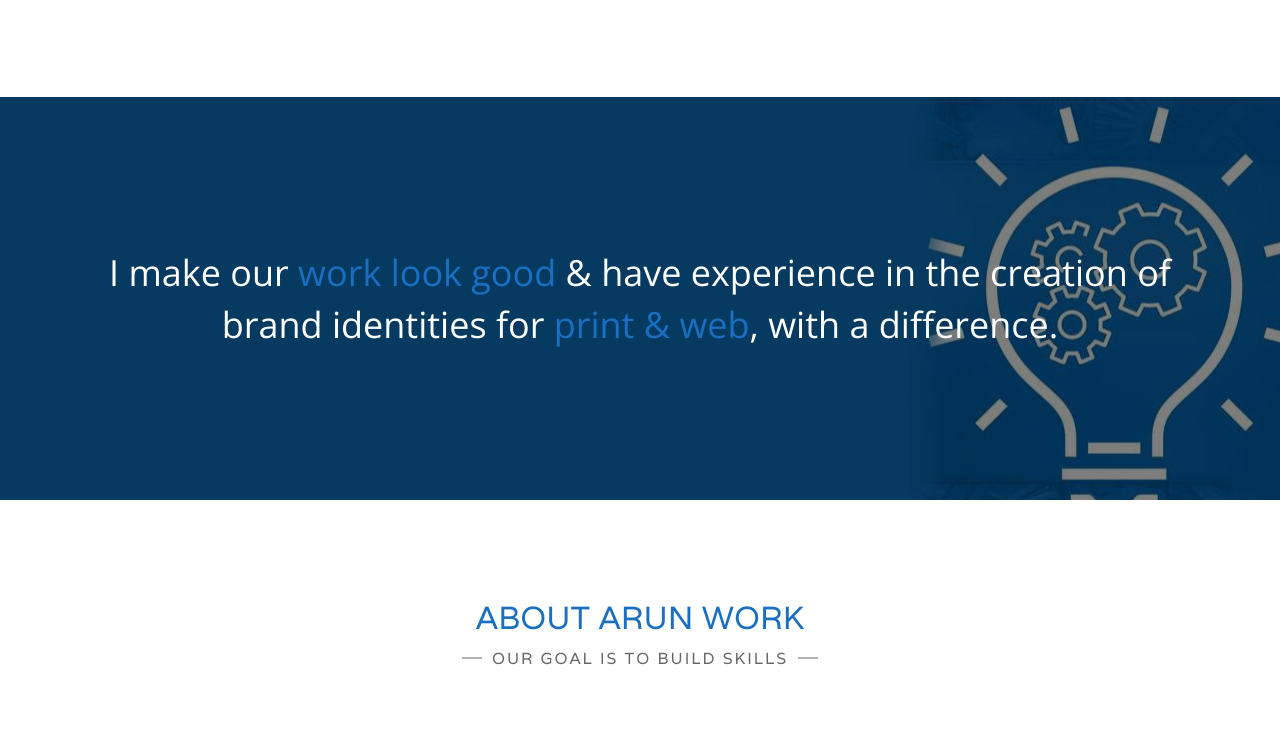
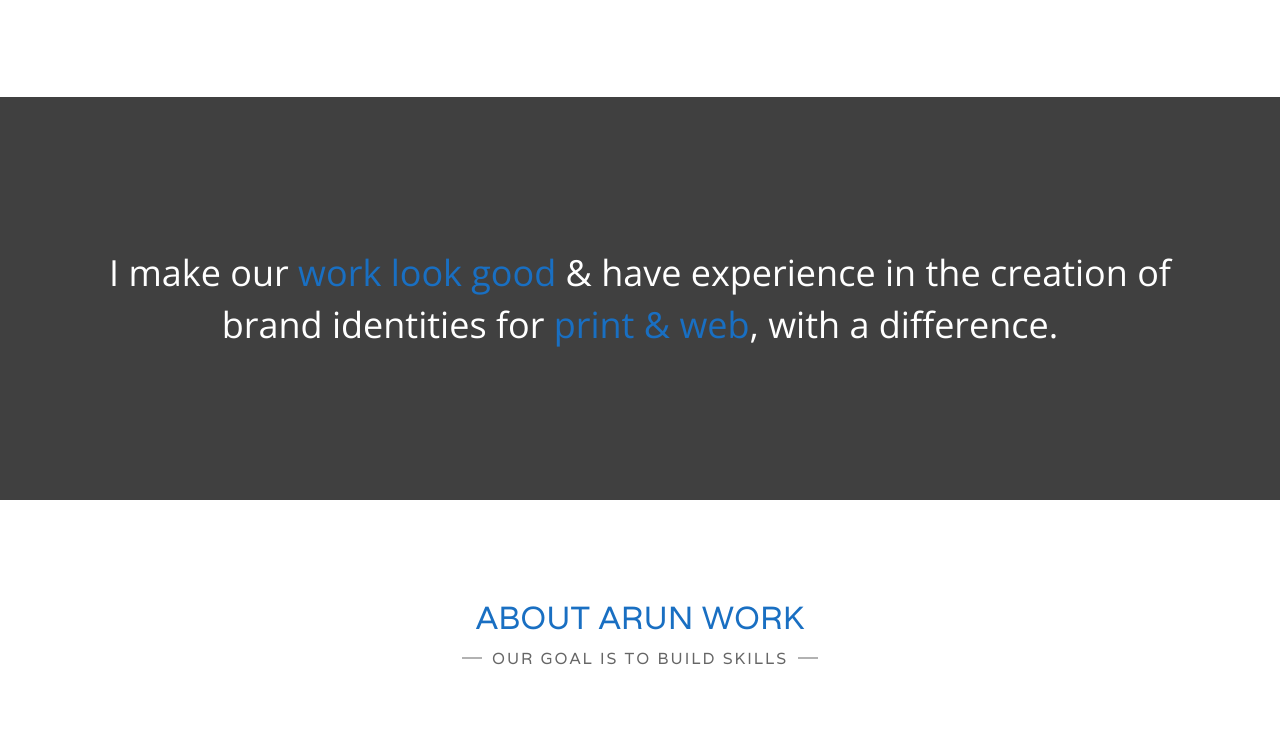
Before and after one commit to aruneasonny83/aruneasonny83.github.io, a plain HTML site: page index.html in a window 1280 px wide. Shown: the part 1477-2210 px from the top of the page. Drawn offline with nearby package versions, Linux system fonts and the light colour scheme.

Commit message:
Update style.css
dxtfcygvuh

```diff
--- a/assets/css/style.css
+++ b/assets/css/style.css
@@ -2036,8 +2036,9 @@ html, body {
 
 /* Sections background: Quote */
 .section-quote {
-  background: url(../img/key.jpg) center no-repeat fixed;
-}
+  background: gray;
+}
+
 
 .section-quote p {
   margin-top: 0;
```
